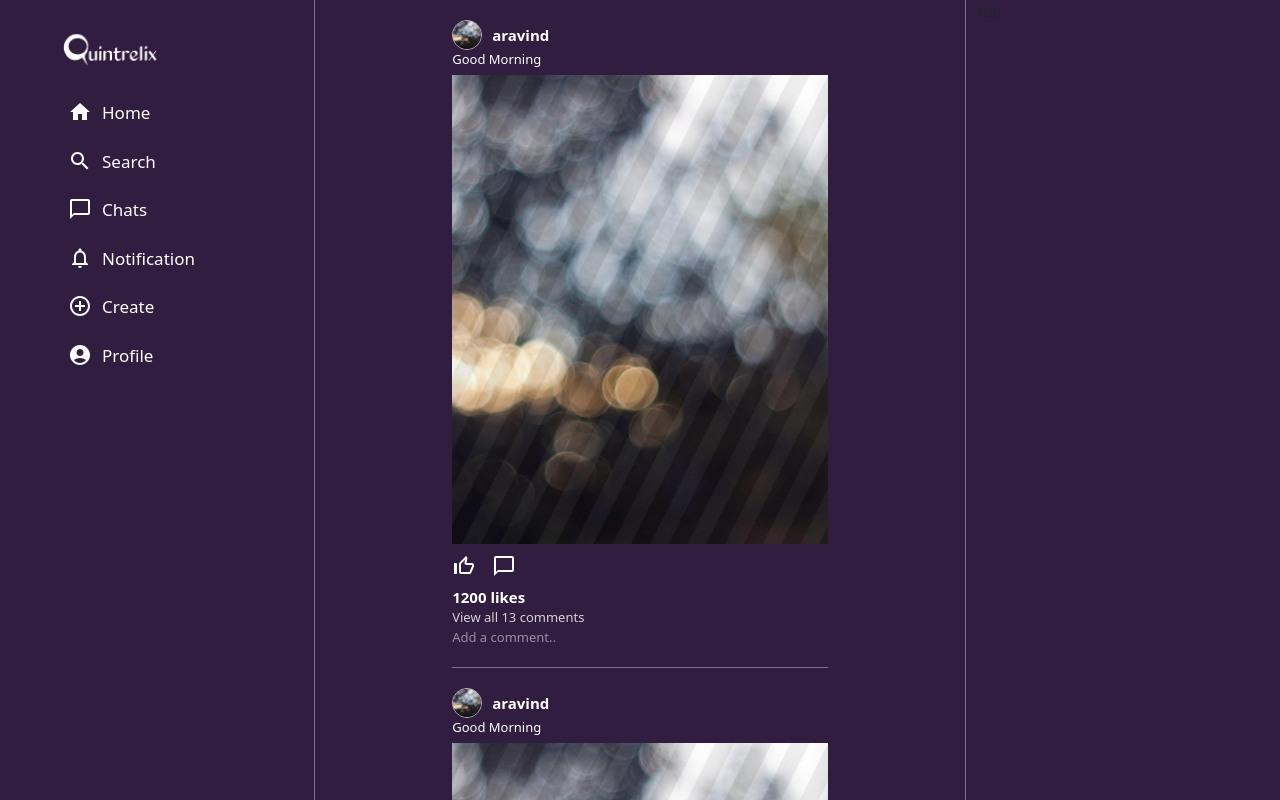
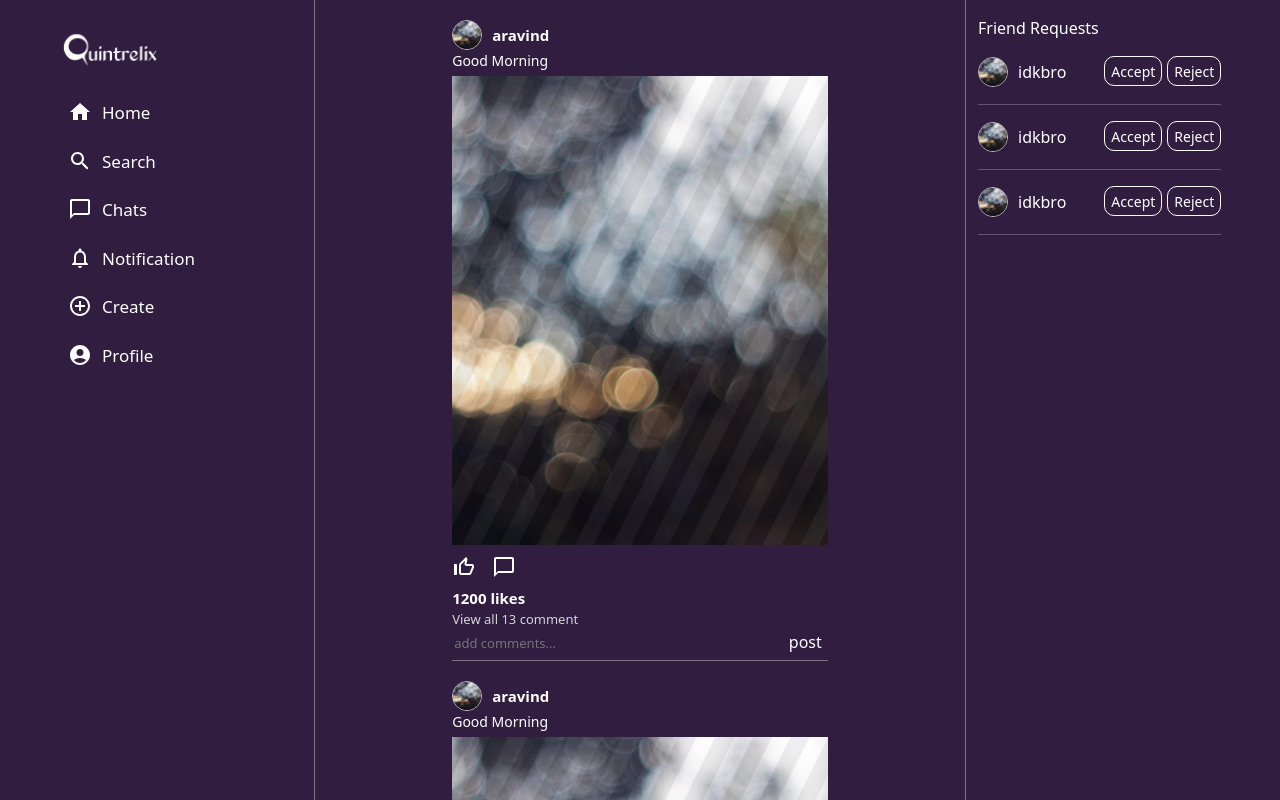
Before and after one commit to aravindvjn/Quintrelix, a React (Vite) app: page / in a window 1280 px wide. Shown: the top 800 px of the page. Built offline with nearby package versions, Linux system fonts and the light colour scheme.

Commit message:
added request

```diff
--- a/src/index.css
+++ b/src/index.css
@@ -4,7 +4,11 @@ body{
   background-color: #311d3f;
 }
 *{
+  color: white;
+
   box-sizing: border-box;
+  font-family: system-ui, -apple-system, BlinkMacSystemFont, 'Segoe UI', Roboto, Oxygen, Ubuntu, Cantarell, 'Open Sans', 'Helvetica Neue', sans-serif;
+
 }
 .flex-sb{
   display: flex;
--- a/src/pages/Home/Home.css
+++ b/src/pages/Home/Home.css
@@ -27,6 +27,7 @@
     position: fixed;
     height: 100vh;
     overflow-y: scroll;
+    width: 19%;
 }
 
 .request-fixed::-webkit-scrollbar {
@@ -85,7 +86,7 @@ img.q-logo {
     flex-direction: column;
     margin-left: 20%;
     border-bottom: 1px solid rgba(192, 192, 192, 0.534);
-    padding: 20px 0px;
+    padding: 20px 0px 5px 0px;
 }
 
 .post-parent {
@@ -100,14 +101,6 @@ img.q-logo {
     margin: auto 0;
 }
 
-.flex-sb button {
-    background: transparent;
-    border-radius: 5px;
-    border: 1px solid blue;
-    color: blue;
-    margin: 10px 0px;
-    align-items: center;
-}
 
 .view-comments,
 .post-caption,
@@ -116,14 +109,17 @@ img.q-logo {
     font-size: 13px;
     margin: 0;
 }
-.post-profile{
+
+.post-profile {
     height: 30px;
     width: 30px;
     border-radius: 50%;
     margin-right: 10px;
     border: 1px solid silver;
 }
+
 .post-caption {
+    font-size: 14px;
     margin-bottom: 5px;
 }
 
@@ -133,6 +129,54 @@ img.q-logo {
 
 .add-comments {
     opacity: 0.5;
+}
+
+.input-add-comment {
+    border: none;
+    background: transparent;
+    color: white;
+}
+
+.input-add-comment:focus {
+    outline-width: 0;
+}
+
+.input-add-comment::placeholder {
+    padding-left: 0;
+    font-size: 13px;
+
+}
+
+.post-comment {
+    border: none;
+    background: transparent;
+    color: rgb(255, 255, 255);
+
+}
+
+.post-comment:hover {
+    color: rgb(0, 255, 0);
+}
+
+.accept-request,.reject-request {
+    text-align: center;
+    margin: auto;
+    color: rgb(255, 255, 255);
+    border: 1px solid rgb(255, 255, 255);
+    margin-left: 5px;
+    background-color: transparent;
+    border-radius: 10px;
+    height: 30px;
+    font-size: 14px;
+}
+
+.accept-request:hover {
+    color: rgb(0, 255, 34);
+    border: 1px solid rgb(0, 255, 85);
+}
+.reject-request:hover{
+    color: rgb(255, 0, 0);
+    border: 1px solid rgb(255, 0, 0);
 }
 
 
--- a/src/pages/Home/Home.jsx
+++ b/src/pages/Home/Home.jsx
@@ -5,6 +5,7 @@ import SideBar from "./SideBar";
 import Request from "./Request";
 const Home = () => {
   const [desktop, setDesktop] = useState(window.innerWidth > 576);
+  const [currentPage,setCurrentPage] = useState("Home")
   window.addEventListener("resize", () => {
     setDesktop(window.innerWidth > 576 ? true : false)
   });
--- /dev/null
+++ b/src/pages/Home/IndividualRequest.jsx
@@ -0,0 +1,43 @@
+import React, { useEffect, useState } from "react";
+
+const IndividualRequest = ({ username, avatar }) => {
+  const [accept, setAccept] = useState(false);
+  const [reject, setReject] = useState(false);
+
+  useEffect(() => {}, [accept, reject]);
+  return (
+    <>
+      {reject || accept ? null : (
+        <>
+          <div className="flex-sb">
+            <div className="flex ">
+              <img src={avatar} alt="" className="post-profile" />
+              <p className="my-1">{username}</p>
+            </div>
+            <div>
+              <button
+                className="accept-request"
+                onClick={() => {
+                  setAccept(!accept);
+                }}
+              >
+                {accept ? "Accepted" : "Accept"}
+              </button>
+              <button
+                className="reject-request"
+                onClick={() => {
+                  setReject(!reject);
+                }}
+              >
+                {reject ? "Rejected" : "Reject"}
+              </button>
+            </div>
+          </div>
+          <hr />
+        </>
+      )}
+    </>
+  );
+};
+
+export default IndividualRequest;
--- a/src/pages/Home/Posts.jsx
+++ b/src/pages/Home/Posts.jsx
@@ -6,8 +6,17 @@ import ChatBubbleOutlineIcon from "@mui/icons-material/ChatBubbleOutline";
 
 const Posts = (props) => {
   const [liked, setLiked] = useState(false);
+  const [likedCount,setLikedCount] = useState(Number(props.like))
   const likeHandler = () => {
-    setLiked(!liked);
+    setLiked(()=>{
+      if(liked){
+        setLikedCount(likedCount-1)
+        return false;
+      }else{
+        setLikedCount(likedCount+1)
+        return true;
+      }
+    });
   };
   return (
     <div className="post-parent">
@@ -34,9 +43,9 @@ const Posts = (props) => {
             style={{ cursor: "pointer" }}
           />{" "}
         </div>
-        <p className="post-username">{props.like} likes</p>
-        <p className="view-comments">View all {props.comments} comments</p>
-        <p className="add-comments">Add a comment..</p>
+        <p className="post-username">{likedCount} likes</p>
+        <p className="view-comments">View all {props.comments} comment</p>
+        <div className="flex-sb"><input type="text" placeholder="add comments..." className="input-add-comment" /><button className="post-comment">post</button></div>
       </div>
     </div>
   );
--- a/src/pages/Home/Request.jsx
+++ b/src/pages/Home/Request.jsx
@@ -1,10 +1,20 @@
-import React from 'react'
+import React, { useState } from 'react'
+import IndividualRequest from './IndividualRequest'
+import demo from "../../assets/demo.jpg";
 
 const Request = () => {
+  const [request,setRequest] = useState(3)
+
   return (
     <div className='request col-sm-3'>
       <div className="request-fixed">
-        hai
+        {request>0&&<div className="request-notfication mt-3">
+          <p>Friend Requests</p>
+          <IndividualRequest username={"idkbro"} avatar={demo}/>
+          <IndividualRequest username={"idkbro"} avatar={demo}/>
+          <IndividualRequest username={"idkbro"} avatar={demo}/>
+          </div>}
+
       </div>
     </div>
   )
```
